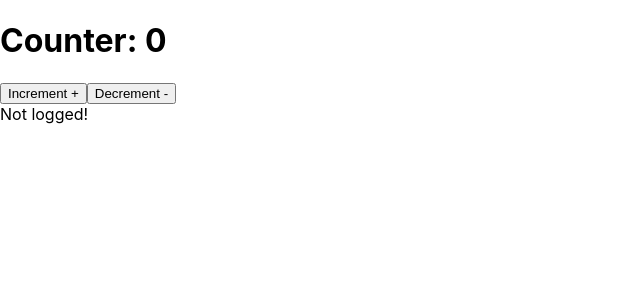
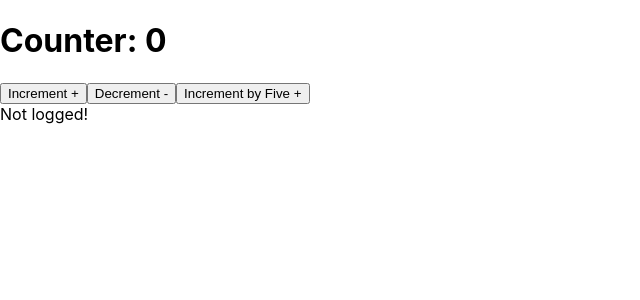
Before and after one commit to k-vassilev/React-redux-example, a React (Create React App) app: page / in a window 1280 px wide. Shown: the top 300 px of the page, without its empty margins (0-640 px from the left). Built offline with nearby package versions, Linux system fonts and the light colour scheme.

Commit message:
Added payload logic to reducers

```diff
--- a/src/App.js
+++ b/src/App.js
@@ -1,10 +1,10 @@
 import React from "react";
 import {useSelector, useDispatch} from 'react-redux';
-import {increment, decrement} from './actions';
+import {increment, decrement, } from './actions';
 
 function App() {
 	const counter = useSelector(state => state.counter);
-	const isLogged = useSelector(state =>state.isLogged);
+	const isLogged = useSelector(state => state.isLogged);
 	const dispatch = useDispatch();
 
   	return (
@@ -12,6 +12,7 @@ function App() {
    			<h1>Counter: {counter}</h1>
 			   <button onClick={() => dispatch(increment())}>Increment +</button>
 			   <button onClick={() => dispatch(decrement())}>Decrement -</button>
+			   <button onClick={() => dispatch(increment(5))}>Increment by Five +</button>
 			   <br></br>
 			{isLogged ? <h3>Secure info</h3> : 'Not logged!'}
     	</div>
--- a/src/actions/index.js
+++ b/src/actions/index.js
@@ -1,6 +1,7 @@
-export const increment = () => {
+export const increment = (multiplier) => {
 	return{
 		type: 'INCREMENT',
+		payload: multiplier || 1,
 	}
 }
 
--- a/src/reducers/counter.js
+++ b/src/reducers/counter.js
@@ -1,7 +1,7 @@
 const counterReducer = (state = 0, action) => {
 	switch(action.type){
 		case 'INCREMENT':
-			return state + 1;
+			return state + action.payload;
 		case 'DECREMENT':
 			return state - 1;
 		default:
```
